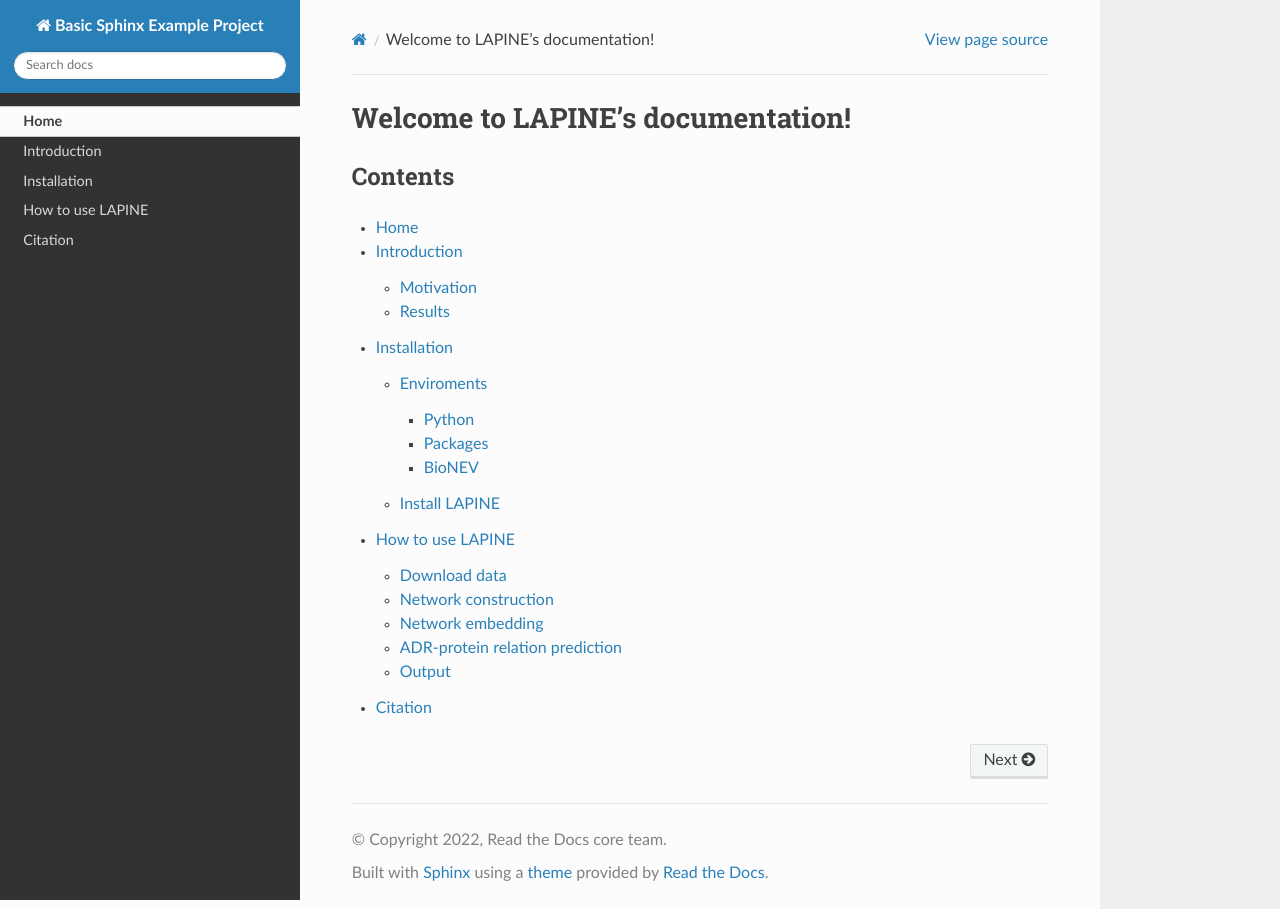
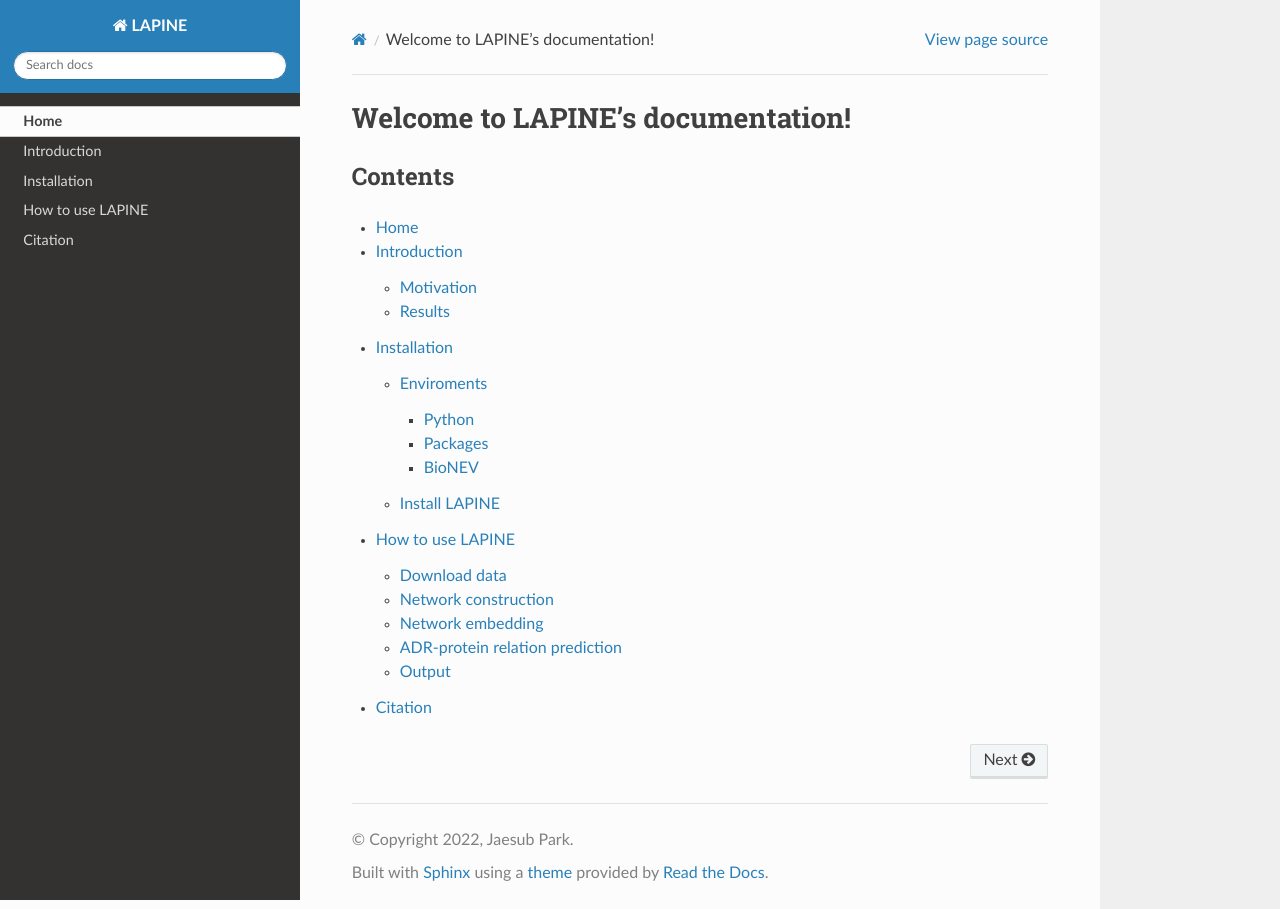
Before and after one commit to rupinas/LAPINE, a Sphinx documentation site: the page built from docs/index.rst, in a window 1280 px wide. Built offline with Sphinx 7.4.7 and the Read the Docs theme 2.0.0, drawn with Linux system fonts in a browser that asks for light colours.

Commit message:
Update conf.py

```diff
--- a/docs/conf.py
+++ b/docs/conf.py
@@ -17,9 +17,9 @@
 
 # -- Project information -----------------------------------------------------
 
-project = "Basic Sphinx Example Project"
-copyright = "2022, Read the Docs core team"
-author = "Read the Docs core team"
+project = "LAPINE"
+copyright = "2022, Jaesub Park"
+author = "Jaesub Park"
 
 
 # -- General configuration ---------------------------------------------------
```
